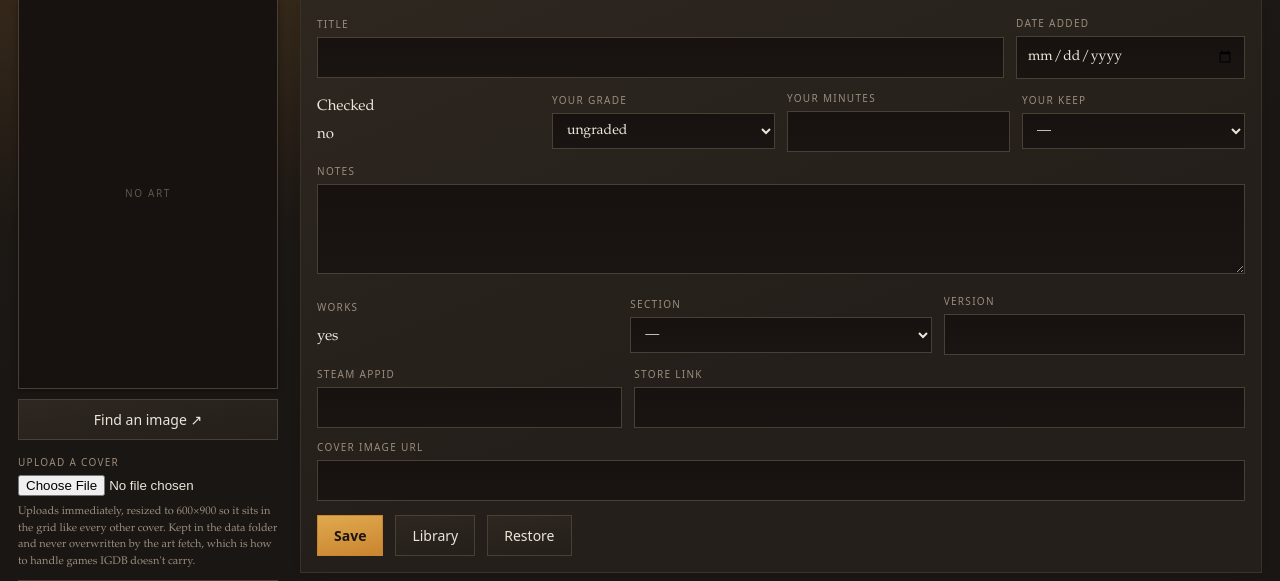
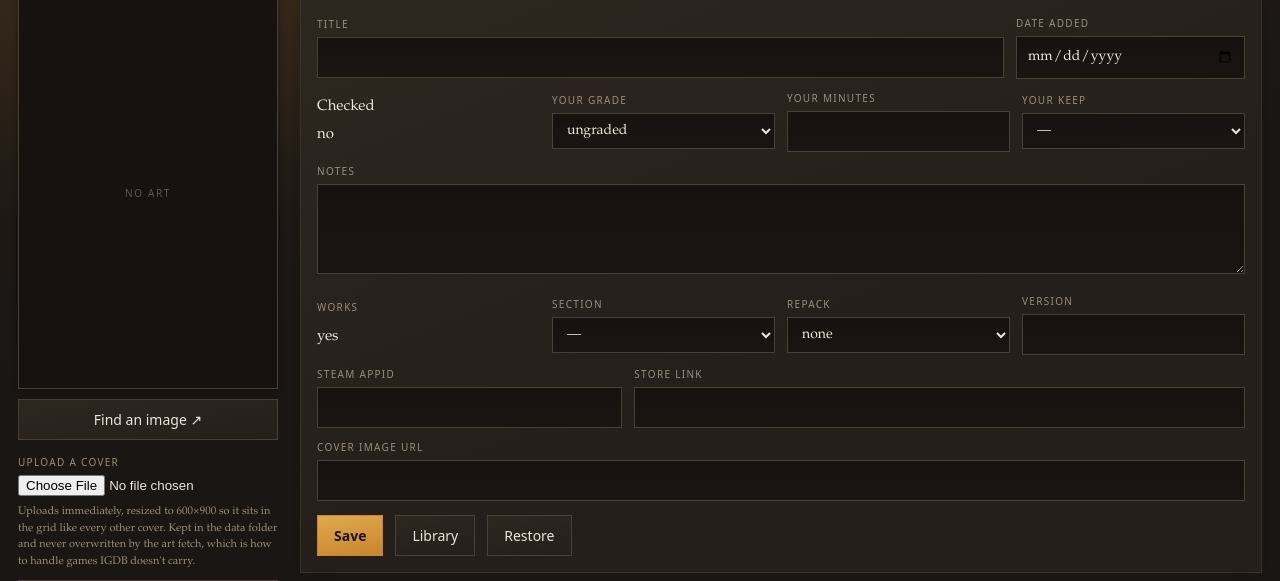
Before and after one commit to ramblepaw/gamerank, a FastAPI app: template app/templates/game.html in a window 1280 px wide. Shown: the part 92-673 px from the top of the page. Run offline with FastAPI, Linux system fonts and the light colour scheme; the template is opened without the code that fills it, so the values that code supplies are empty.

Commit message:
Record which repack a game came from, and show what was checked lately
Verify cards carry a None / FitGirl / DODI toggle alongside works and notes,
so the repack is recorded at the moment the game is checked. The game page
carries the same field for corrections, and the CSV gains a Repack column
that reads back on import. An unrecognised value is stored as none rather
than trusted.

Admin gains a "Last 50 checked" list: game, result, repack, who checked it
and when, newest first.

Co-Authored-By: Claude Opus 5 <noreply@anthropic.com>

```diff
--- a/app/db.py
+++ b/app/db.py
@@ -15,6 +15,10 @@ EXPORT_DIR = os.path.join(DATA_DIR, "exports")
 
 GRADES = ["S", "A", "B", "C", "D"]
 GAME_STATUSES = ["active", "removed"]
+
+# Who compressed the copy on the server. None is a plain install.
+REPACKS = [("fitgirl", "FitGirl"), ("dodi", "DODI")]
+REPACK_KEYS = [key for key, _ in REPACKS]
 
 # Date the first game went on the server. Used when a row has no date.
 FALLBACK_DATE = "2025-02-04"
@@ -49,6 +53,7 @@ CREATE TABLE IF NOT EXISTS games (
     pre_tested        INTEGER NOT NULL DEFAULT 0,
 
     broken            INTEGER NOT NULL DEFAULT 0,
+    repack            TEXT,
 
     grade             TEXT,
     graded_by         INTEGER REFERENCES users(id) ON DELETE SET NULL,
@@ -237,6 +242,7 @@ MIGRATIONS = [
     # Alphabetical key with the leading article dropped. Stored rather than
     # recomputed per query so the masterlist can sort and index on it.
     ("games", "title_sort", "TEXT"),
+    ("games", "repack", "TEXT"),
 ]
 
 
--- a/app/exporter.py
+++ b/app/exporter.py
@@ -12,7 +12,7 @@ BASE_HEADER = [
 ]
 NEW_HEADER = [
     "Playtime (min)", "Keep/Remove", "Graded By", "Verified By",
-    "Broken", "Steam AppID", "Status",
+    "Broken", "Repack", "Steam AppID", "Status",
 ]
 HEADER = BASE_HEADER + NEW_HEADER
 
@@ -82,7 +82,7 @@ def build_rows() -> list:
                 g["legacy_emulator"] or "", g["notes"] or "",
                 g["playtime_minutes"] if g["playtime_minutes"] is not None else "",
                 g["keep_flag"] or "", users.get(g["graded_by"], ""), users.get(g["verified_by"], ""),
-                _tf(g["broken"]), g["steam_appid"] or "", g["status"],
+                _tf(g["broken"]), g["repack"] or "", g["steam_appid"] or "", g["status"],
             ] + [held.get(g["id"], {}).get(uid, "") for uid, _ in seats])
     return rows
 
--- a/app/importer.py
+++ b/app/importer.py
@@ -27,6 +27,7 @@ HEADER_MAP = {
     "keep/remove": "keep_flag",
     "steam appid": "steam_appid",
     "broken": "broken",
+    "repack": "repack",
 }
 
 
@@ -134,6 +135,7 @@ def parse_csv(text: str) -> dict:
             "notes": notes or None,
             "verified": _bool(cell("verified")),
             "broken": _bool(cell("broken")),
+            "repack": cell("repack").strip().lower() or None,
             "grade": grade or None,
             "playtime_minutes": _int(cell("playtime_minutes")),
             "keep_flag": cell("keep_flag").lower() or None,
@@ -176,14 +178,15 @@ def import_csv(text: str, user_id=None, replace: bool = True) -> dict:
             cur = conn.execute(
                 "INSERT INTO games (title, title_norm, title_sort, section, date_added,"
                 " last_updated, notes,"
-                " verified, broken, grade, playtime_minutes, keep_flag, steam_appid, store_url,"
+                " verified, broken, repack, grade, playtime_minutes, keep_flag,"
+                " steam_appid, store_url,"
                 " legacy_ea, legacy_own, legacy_portable, legacy_completed, legacy_badge,"
                 " legacy_emulator, created_at, updated_at)"
-                " VALUES (?,?,?,?,?,?,?,?,?,?,?,?,?,?,?,?,?,?,?,?,?,?)",
+                " VALUES (?,?,?,?,?,?,?,?,?,?,?,?,?,?,?,?,?,?,?,?,?,?,?)",
                 (
                     g["title"], g["title_norm"], g["title_sort"], g["section"], g["date_added"],
                     g["last_updated"],
-                    g["notes"], g["verified"], g["broken"], g["grade"],
+                    g["notes"], g["verified"], g["broken"], g["repack"], g["grade"],
                     g["playtime_minutes"], g["keep_flag"],
                     g["steam_appid"],
                     "https://store.steampowered.com/app/%d/" % g["steam_appid"] if g["steam_appid"] else None,
--- a/app/main.py
+++ b/app/main.py
@@ -15,7 +15,8 @@ from itsdangerous import URLSafeSerializer, BadSignature
 from . import slots, queues, exporter, importer, metadata, paste, jobs, themes, grades
 from .db import (
     db, init_db, now, today, norm_title, sort_title, log_audit, get_setting_conn, set_setting,
-    hash_password, verify_password, GRADES, EXPORT_DIR, FALLBACK_DATE, DATA_DIR,
+    hash_password, verify_password, GRADES, REPACKS, REPACK_KEYS,
+    EXPORT_DIR, FALLBACK_DATE, DATA_DIR,
     THEMES, ACCENTS, DENSITIES, TILE_SIZES, THEME_TOKENS, DEFAULT_THEME,
 )
 
@@ -289,13 +290,16 @@ def verify_queue(request: Request, user=Depends(require_user)):
     with db() as conn:
         games = [dict(r) for r in queues.slate(conn, user["id"], queues.VERIFY)]
         remaining = queues.pool_count(conn, queues.VERIFY, user["id"])
-    return render(request, "verify.html", user=user, games=games, remaining=remaining)
+    return render(request, "verify.html", user=user, games=games, remaining=remaining,
+                  repacks=REPACKS)
 
 
 @app.post("/verify/{game_id}")
 def verify_submit(request: Request, game_id: int, works: str = Form(...),
-                  notes: str = Form(""), user=Depends(require_user)):
+                  notes: str = Form(""), repack: str = Form(""),
+                  user=Depends(require_user)):
     ok = works == "yes"
+    repack = repack if repack in REPACK_KEYS else None
     with db() as conn:
         game = conn.execute("SELECT * FROM games WHERE id = ?", (game_id,)).fetchone()
         if not game:
@@ -306,9 +310,9 @@ def verify_submit(request: Request, game_id: int, works: str = Form(...),
 
         conn.execute(
             "UPDATE games SET verified = 1, verified_by = ?, verified_at = ?,"
-            " broken = ?, notes = ?, updated_at = ? WHERE id = ?",
+            " broken = ?, notes = ?, repack = ?, updated_at = ? WHERE id = ?",
             (user["id"], now(), 0 if ok else 1,
-             notes.strip() or game["notes"], now(), game_id))
+             notes.strip() or game["notes"], repack, now(), game_id))
         if ok:
             slots.credit_check(conn, game_id, user["id"])
         log_audit(conn, game_id, user["id"], "verified", "works" if ok else "broken")
@@ -509,7 +513,7 @@ def game_detail(request: Request, game_id: int, err: str = "", user=Depends(requ
         mine = grades.for_game(conn, game_id).get(user["id"])
         sections = section_names(conn)
     return render(request, "game.html", user=user, g=dict(row), history=history, err=err,
-                  grades=GRADES, panels=panels,
+                  grades=GRADES, panels=panels, repacks=REPACKS,
                   mine=dict(mine) if mine else None, sections=sections,
                   igdb=metadata.igdb_available())
 
@@ -519,6 +523,7 @@ def game_update(request: Request, game_id: int, title: str = Form(...),
                 verified: str = Form(""), grade: str = Form(""), playtime: str = Form(""),
                 keep_flag: str = Form(""), notes: str = Form(""),
                 works: str = Form("yes"), version: str = Form(""),
+                repack: str = Form(""),
                 section: str = Form(""), date_added: str = Form(""),
                 steam_appid: str = Form(""), cover_url: str = Form(""),
                 store_url: str = Form(""), user=Depends(require_user)):
@@ -553,12 +558,13 @@ def game_update(request: Request, game_id: int, title: str = Form(...),
 
         conn.execute(
             "UPDATE games SET title = ?, title_norm = ?, title_sort = ?, section = ?,"
-            " date_added = ?, verified = ?, notes = ?, broken = ?,"
+            " date_added = ?, verified = ?, notes = ?, broken = ?, repack = ?,"
             " version = ?, steam_appid = ?, cover_url = ?, store_url = ?, updated_at = ?"
             " WHERE id = ?",
             (title.strip(), norm_title(title), sort_title(title), section.strip() or None,
              date_added.strip() or FALLBACK_DATE, is_verified, notes.strip() or None,
-             is_broken, version.strip() or None, appid,
+             is_broken, repack if repack in REPACK_KEYS else None,
+             version.strip() or None, appid,
              cover_url.strip() or None, store_url.strip() or None, now(), game_id))
         grades.set_grade(conn, game_id, user["id"], grade or None, minutes, keep_flag)
         settle_credit(conn, game_id, user["id"],
@@ -1114,6 +1120,12 @@ def admin_page(request: Request, user=Depends(require_admin)):
             " FROM sections s ORDER BY s.position, s.name")]
         seats = {r["grade_seat"]: r["id"] for r in conn.execute(
             "SELECT id, grade_seat FROM users WHERE grade_seat IN (1, 2)")}
+        checked = [dict(r) for r in conn.execute(
+            "SELECT g.id, g.title, g.verified_at, g.broken, g.repack, g.status,"
+            " u.username AS verifier FROM games g"
+            " LEFT JOIN users u ON u.id = g.verified_by"
+            " WHERE g.verified = 1 AND g.verified_at IS NOT NULL"
+            " ORDER BY g.verified_at DESC, g.id DESC LIMIT 50")]
         settings = {r["key"]: r["value"] for r in conn.execute("SELECT key, value FROM settings")}
         events = [dict(r) for r in slots.recent_events(conn, 20)]
         no_cover = conn.execute(
@@ -1126,7 +1138,7 @@ def admin_page(request: Request, user=Depends(require_admin)):
     return render(request, "admin.html", user=user, users=users, settings=settings,
                   events=events, exports=exports, no_cover=no_cover,
                   guest=dict(guest) if guest else None,
-                  section_rows=section_rows, seats=seats,
+                  section_rows=section_rows, seats=seats, checked=checked,
                   igdb=metadata.igdb_available(), job=jobs.status())
 
 
--- a/app/templates/game.html
+++ b/app/templates/game.html
@@ -137,6 +137,9 @@
           <div class="lbl">Section</div>{{ g.section or '—' }}
         </div>
         <div class="grow">
+          <div class="lbl">Repack</div>{{ g.repack | capitalize if g.repack else '—' }}
+        </div>
+        <div class="grow">
           <div class="lbl">Version</div>{{ g.version or '—' }}
         </div>
       </div>
@@ -255,6 +258,15 @@
           </select>
         </div>
         <div class="grow">
+          <label class="lbl" for="repack">Repack</label>
+          <select name="repack" id="repack">
+            <option value="">none</option>
+            {% for key, label in repacks %}
+            <option value="{{ key }}" {{ 'selected' if g.repack == key }}>{{ label }}</option>
+            {% endfor %}
+          </select>
+        </div>
+        <div class="grow">
           <label class="lbl" for="version">Version</label>
           <input type="text" name="version" id="version" value="{{ g.version or '' }}">
         </div>
```
Also changed, not shown: app/templates/admin.html (+24 -0 lines), app/templates/verify.html (+14 -0 lines).
